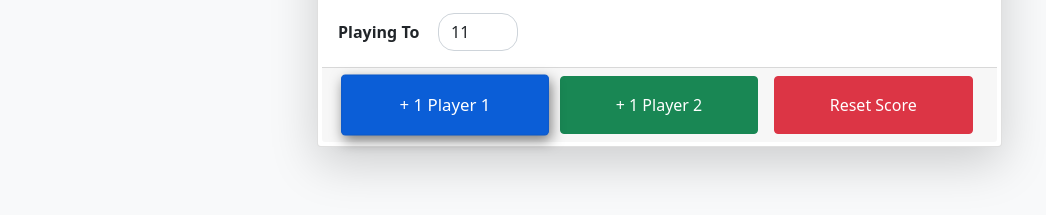
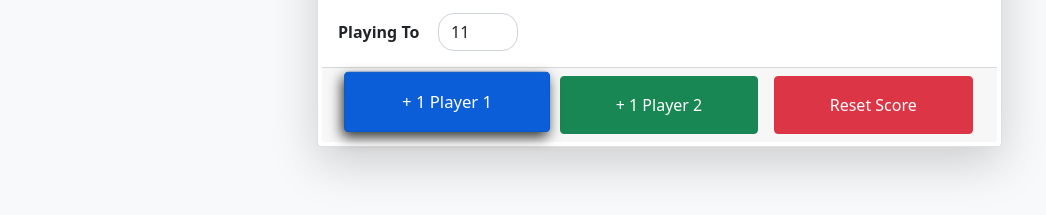
Before and after one commit to MarkDeveloper36/pingpong-score-keeper, a plain HTML site: page index.html in a window 1280 px wide. In both pictures the pointer is over the button "+ 1 Player 1". Shown: the part 369-584 px from the top of the page, without its empty margins (50-1096 px from the left). Drawn offline with nearby package versions, Linux system fonts and the light colour scheme.

Commit message:
add some minor css changes here and there

```diff
--- a/index.html
+++ b/index.html
@@ -11,7 +11,7 @@
 <body class="d-flex justify-content-center align-items-center bg-light p-3">
     <div class="container">
         <div class="row">
-            <div class="col-lg-3">
+            <div class="col-lg-3 pe-3">
                 <input type="text" class="form-control form-control-sm my-3" id="player1Name" placeholder="Enter Player 1 Name" >
                 <input type="text" class="form-control form-control-sm my-3" id="player2Name" placeholder="Enter Player 2 Name" >
             </div>
--- a/style.css
+++ b/style.css
@@ -23,12 +23,11 @@
 }
 
 .btn {
-    transition: transform 0.3s ease, background-color 0.3s ease;
+    transition: transform 0.3s linear, background-color 0.3s ease;
 }
 
+.btn:hover {
+    transform: scale(1.04) translate(2px, -3px);
+    box-shadow: -2px 5px 12px rgba(0, 0, 0, 0.8);
 
-
-.btn:hover {
-    transform: scale(1.05);
-    box-shadow: 2px 5px 12px rgba(0, 0, 0, 0.5);
 }
```
